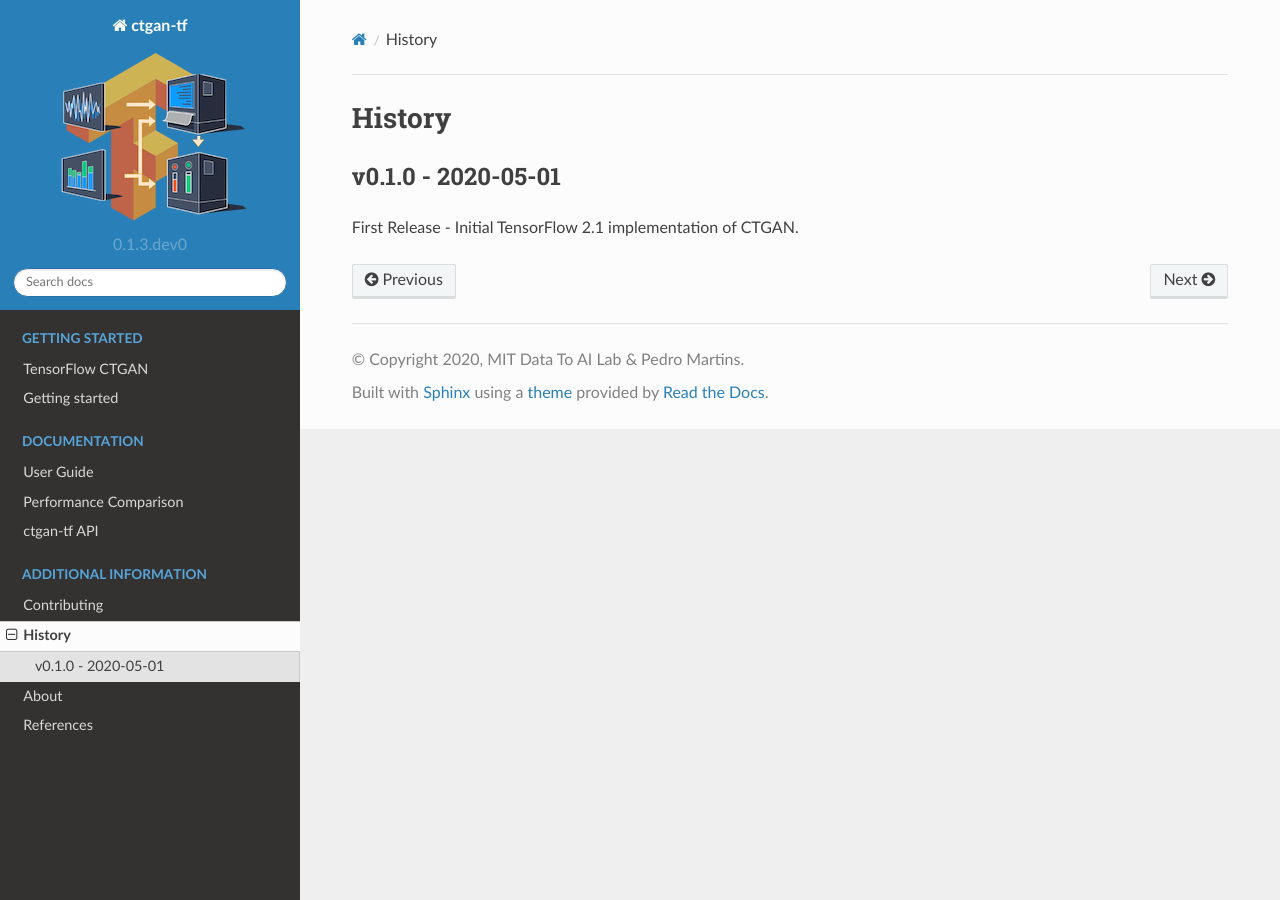
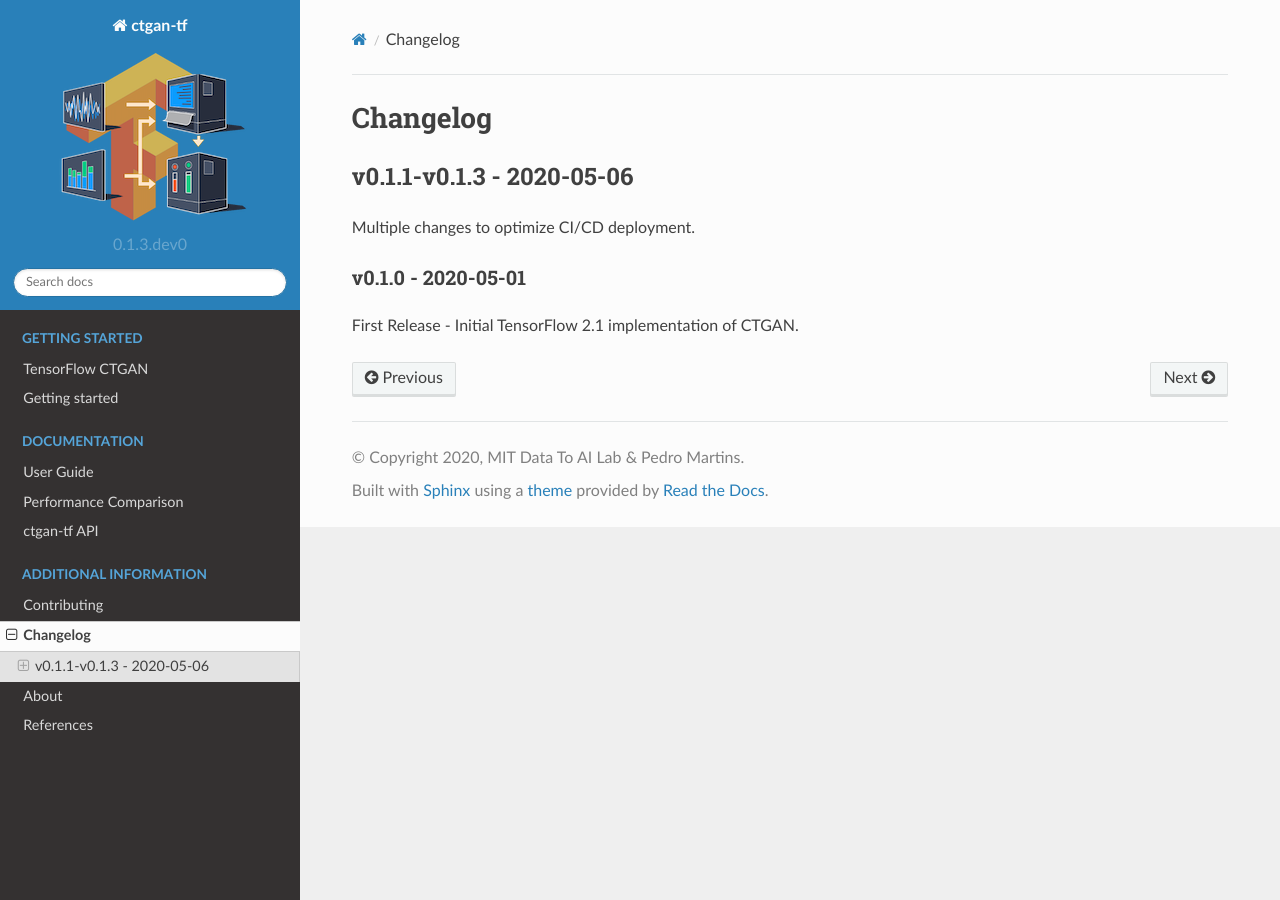
Before and after one commit to ljk423/ctgan-tf, a Sphinx documentation site: the page built from docs/history.rst, in a window 1280 px wide. Built offline with Sphinx 7.4.7 and the Read the Docs theme 2.0.0, drawn with Linux system fonts in a browser that asks for light colours.

Commit message:
Changed deployment

```diff
--- /dev/null
+++ b/CHANGELOG.md
@@ -0,0 +1,9 @@
+# Changelog
+
+### v0.1.1-v0.1.3 - 2020-05-06
+
+Multiple changes to optimize CI/CD deployment.
+
+## v0.1.0 - 2020-05-01
+
+First Release - Initial TensorFlow 2.1 implementation of CTGAN.
--- a/HISTORY.md
+++ /dev/null
@@ -1,5 +0,0 @@
-# History
-
-## v0.1.0 - 2020-05-01
-
-First Release - Initial TensorFlow 2.1 implementation of CTGAN.
--- a/docs/history.rst
+++ b/docs/history.rst
@@ -1 +1 @@
-.. mdinclude:: ../HISTORY.md
+.. mdinclude:: ../CHANGELOG.md
```
Also changed, not shown: .travis.yml, 1 other file.
